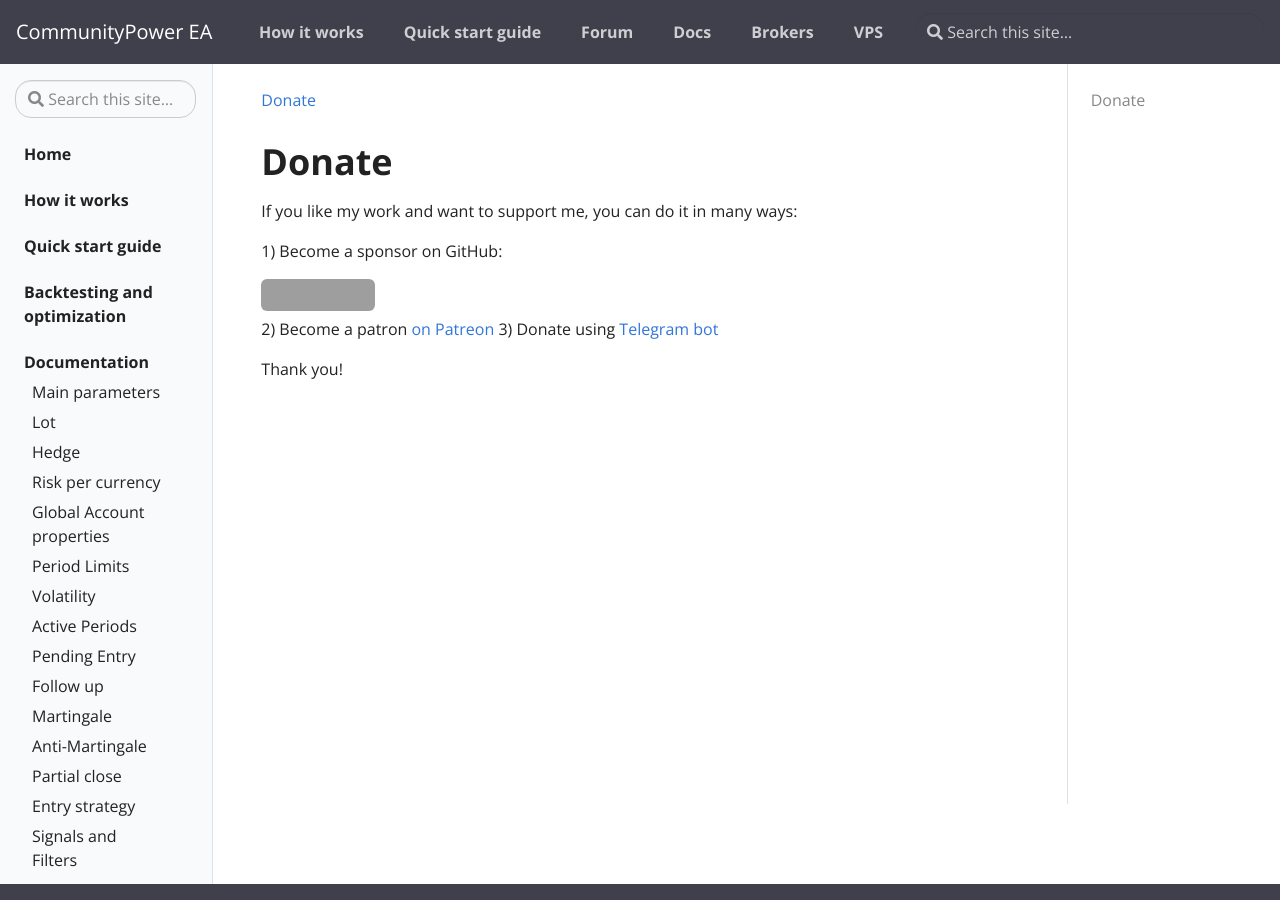
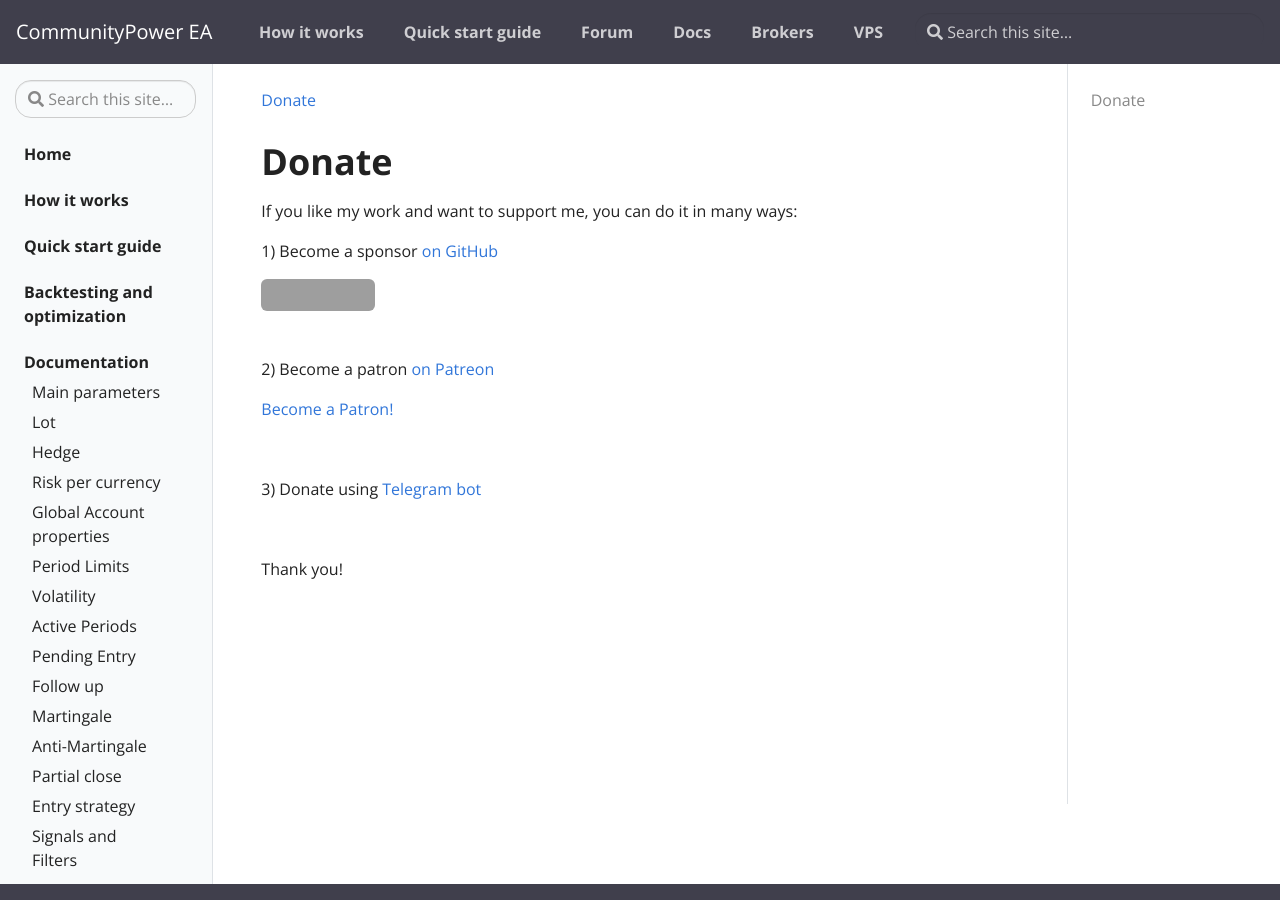
Before and after one commit to komposter/CommunityPowerEA.com, a Jekyll site: the page built from pages/donate.md, in a window 1280 px wide and 900 px high. Built offline with Jekyll 4.4.1, drawn with Linux system fonts in a browser that asks for light colours; comment, search, counter and statistics services are not loaded; grey boxes are pictures that could not be loaded.

Commit message:
Content change

```diff
--- a/pages/donate.md
+++ b/pages/donate.md
@@ -8,10 +8,19 @@
 
 If you like my work and want to support me, you can do it in many ways:
 
-1) Become a sponsor on GitHub:
+1) Become a sponsor [on GitHub](https://github.com/sponsors/komposter)
 <iframe src="https://github.com/sponsors/komposter/button" title="Sponsor komposter" height="32" width="114" style="border: 0; border-radius: 6px;"></iframe>
 
+<br />
+
 2) Become a patron [on Patreon](https://www.patreon.com/CommunityPower)
+
+<a href="https://www.patreon.com/bePatron?u=37685431" data-patreon-widget-type="become-patron-button">Become a Patron!</a><script async src="https://c6.patreon.com/becomePatronButton.bundle.js"></script>
+
+<br />
+
 3) Donate using [Telegram bot](https://t.me/CommunityPowerNews/44)
 
+<br />
+
 Thank you!
```
